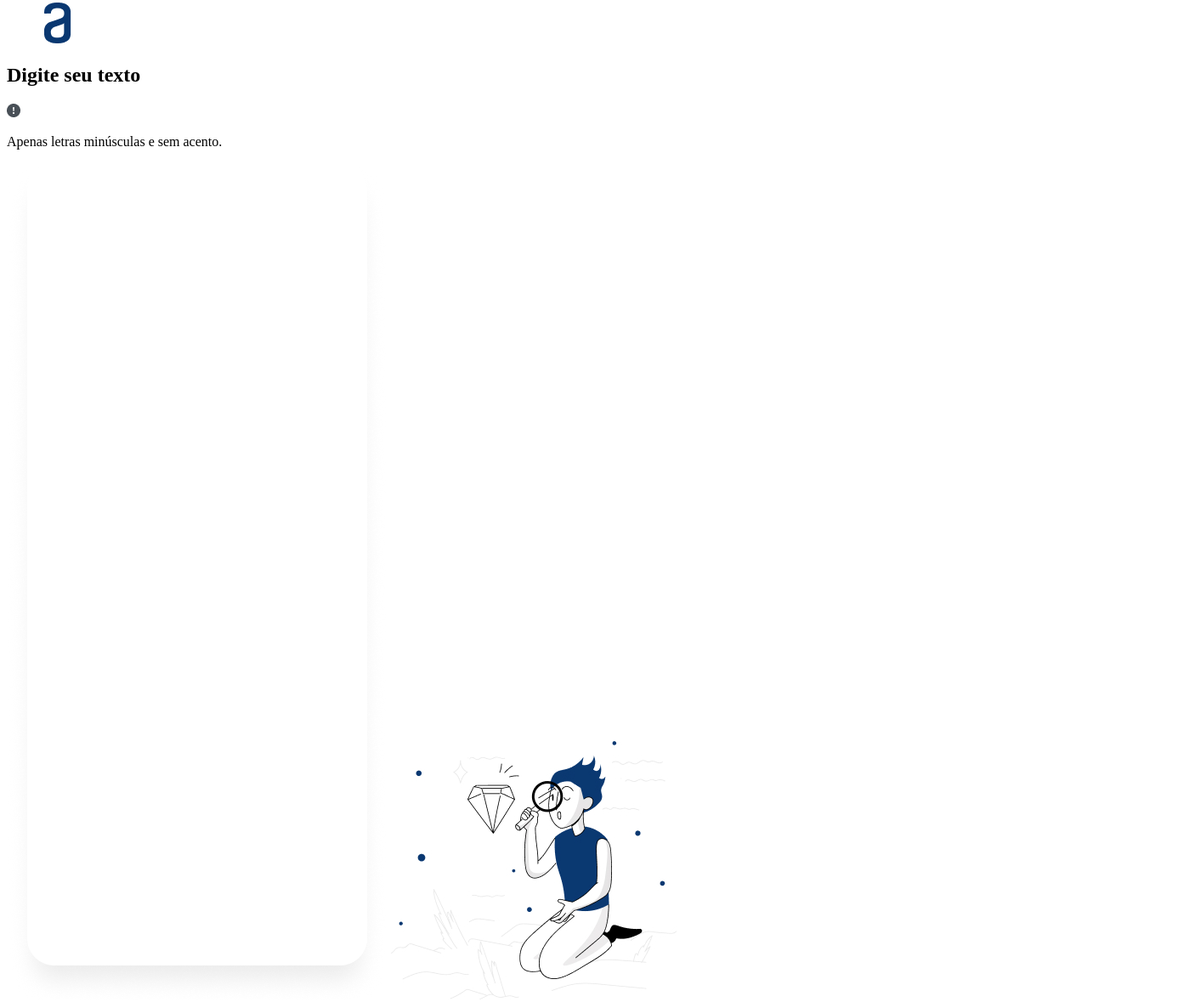
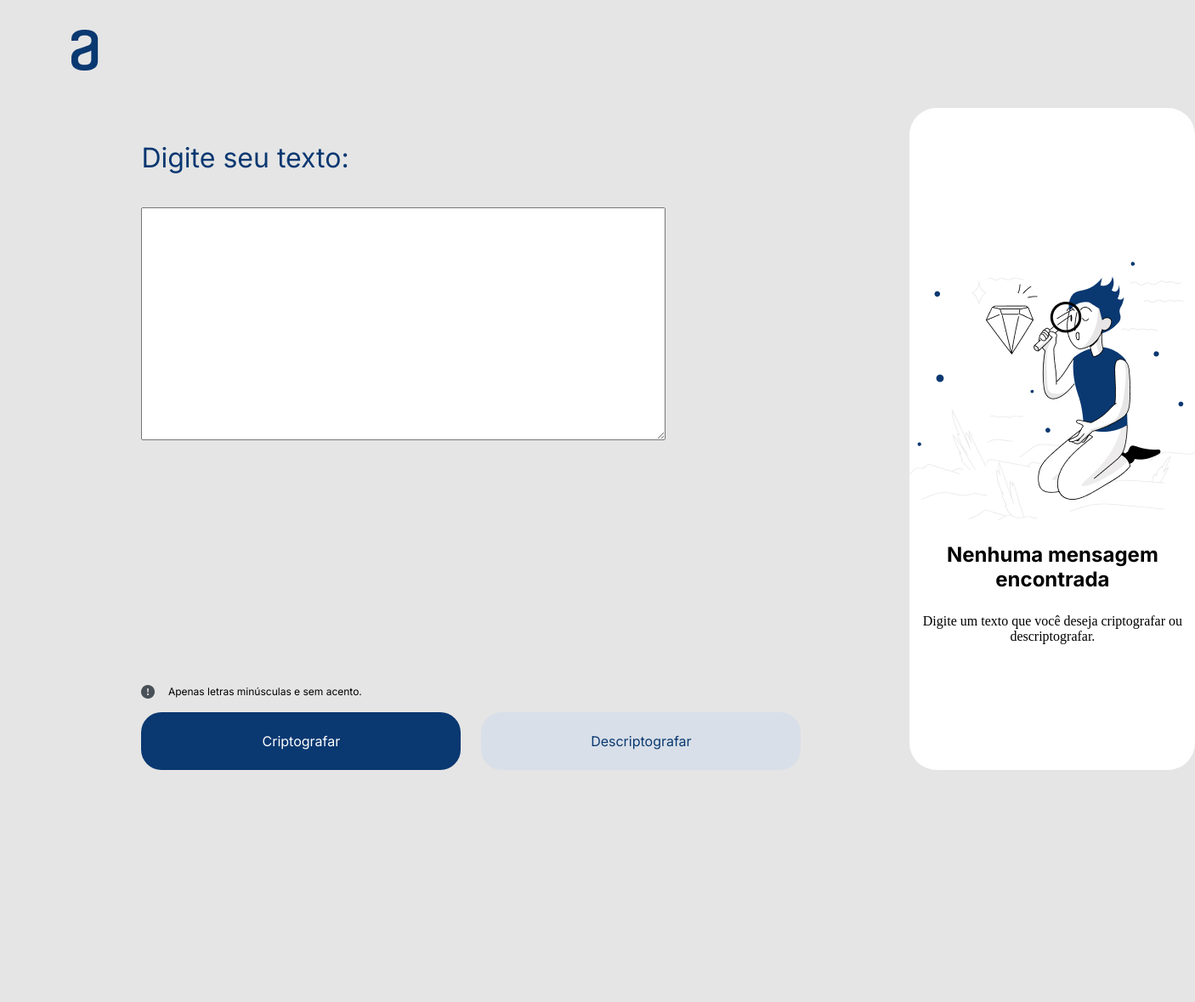
Before and after one commit to samuelaltenhofen/challengeONE, a plain HTML site: page index.html in a window 1280 px wide. Shown: the part 5-1184 px from the top of the page at 85% size, 1406 px wide, since content can reach past the window. After the commit the page ends 911 px from the top, so only its background shows below. Drawn offline with Linux system fonts and the light colour scheme.

Commit message:
html e css finalizados

```diff
--- a/index.html
+++ b/index.html
@@ -7,23 +7,38 @@
     <title>Challenge ONE</title>
 </head>
 <body>
-    <header>
+    <header class="cabecalho">
         <img src="/assets/logo_alura.png" alt="logo da alura">
     </header>
 
-    <main>
-        <section>
-            <h1>Digite seu texto</h1>
-            <img src="/assets/imagem_atencao.png" alt="logo de atencao">
-            <p>Apenas letras minúsculas e sem acento.</p>
-            <a></a>
-            <a></a>
-        </section>
+    <main class="formulario">
+        <section class="formulario__primario">
+            <section>
+                    <label class="formulario__primario__texto" for="story">Digite seu texto:</label>
 
-        <section>
-            <img src="/assets/retangulo.png" alt="imagem do retangulo">
-            <img src="/assets/imagem_descritiva.jpg" alt="imagem de busca">
-        </section>
+                    <textarea class="formulario__primario__texto" id="story" name="story" rows="5" cols="30"></textarea>
+                </section>
+
+                <section class="secao__atencao">
+                <img src="/assets/imagem_atencao.png" alt="logo de atencao">
+                <p>Apenas letras minúsculas e sem acento.</p>
+                </section>
+
+                    <div class="secao__botoes">
+                        <a class="botao__criptografar">Criptografar</a>
+                        <a class="botao__descriptografar">Descriptografar</a>
+                    </div>
+            </section>
+
+
+            <section class="formulario__secundario">
+                <p class="texto" id="texto"></p>
+                <img id="imagem_busca" class="imagem__atencao" src="/assets/imagem_descritiva.jpg" alt="imagem de busca">
+                <h1 id="titulo_sem-texto" class="titulo__notext">Nenhuma mensagem encontrada</h1>
+                <p id="paragrafo_sem-texto" class="paragrafo_notext">Digite um texto que você deseja criptografar ou descriptografar.</p>
+                <!-- <img class="image" src="/assets/retangulo.png" alt="imagem do retangulo"> -->
+            </section>
+
 
     </main>
     <footer></footer>
--- a/styles/style.css
+++ b/styles/style.css
@@ -0,0 +1,119 @@
+@import url('https://fonts.googleapis.com/css2?family=Inter:wght@100..900&display=swap');
+
+
+:root {
+    --cor-fundo: #E5E5E5;
+    --fonte-primaria: "Inter", sans-serif;
+}
+
+*{
+    margin: 0%;
+    padding: 0%;
+}
+
+body {
+    /*height: 100vh; altura do body em 100% do view high, altura maxima da tela */
+    box-sizing: border-box; /* faz com que os filhos do body nao extrapolem o body, pesquisar sobre box-sizing */
+    background-color: var(--cor-fundo);
+
+}
+
+.cabecalho {
+    padding: 2.5rem;
+}
+
+.formulario {
+    display: flex;
+    flex-direction: row;
+    gap: 10%;
+}
+
+.formulario__primario {
+    display: flex;
+    flex-direction: column;
+    padding-left: 13%;
+    align-content: space-between;
+    gap:2%;
+
+}
+
+.formulario__secundario {
+    display: flex;
+    flex-direction: column;
+    align-items: center;
+    justify-content: center;
+    gap: 1rem;
+    width: 25rem;
+    background-color: #FFFFFF;
+    border-radius: 2rem;
+    text-align: center;
+}
+
+.imagem__atencao {
+    padding-top: 1rem;
+}
+
+.texto {
+    font-family: var(--fonte-primaria);
+    font-size: 2rem;
+    padding-top: 0.1rem;
+}
+
+.titulo__notext {
+    padding: 3%;
+    font-family: var(--fonte-primaria);
+    font-size: 1.5rem;
+}
+
+.paragrafo__notext{
+    padding: 3%;
+    font-family: var(--fonte-primaria);
+    font-size: 1rem;
+}
+
+
+.formulario__primario__texto {
+    display: flex;
+    flex-direction: column;
+    align-items: flex-start;
+    padding: 5% 0%;
+    font-family: var(--fonte-primaria);
+    font-size: 2rem;
+    color: #0A3871;
+}
+
+.secao__atencao {
+    display: flex;
+    gap: 2%;
+    padding-top: 18rem;
+    padding-bottom: 1rem;
+    font-family: var(--fonte-primaria);
+    font-size: 0.75rem;
+}
+
+.secao__botoes {
+    display: flex;
+    align-items: center;
+    justify-content: space-evenly;
+    gap: 1.5rem;
+    font-family: var(--fonte-primaria);
+    font-size: 1rem;
+}
+
+.botao__criptografar {
+    width: 20.5rem;
+    background-color: #0A3871;
+    color: #FFFFFF;
+    border-radius: 1.5rem;
+    padding: 1.5rem;
+    text-align: center;
+}
+
+.botao__descriptografar {
+    width: 20.5rem;
+    background-color: #D8DFE8;
+    color: #0A3871;
+    border-radius: 1.5rem;
+    padding: 1.5rem;
+    text-align: center;
+}
```
